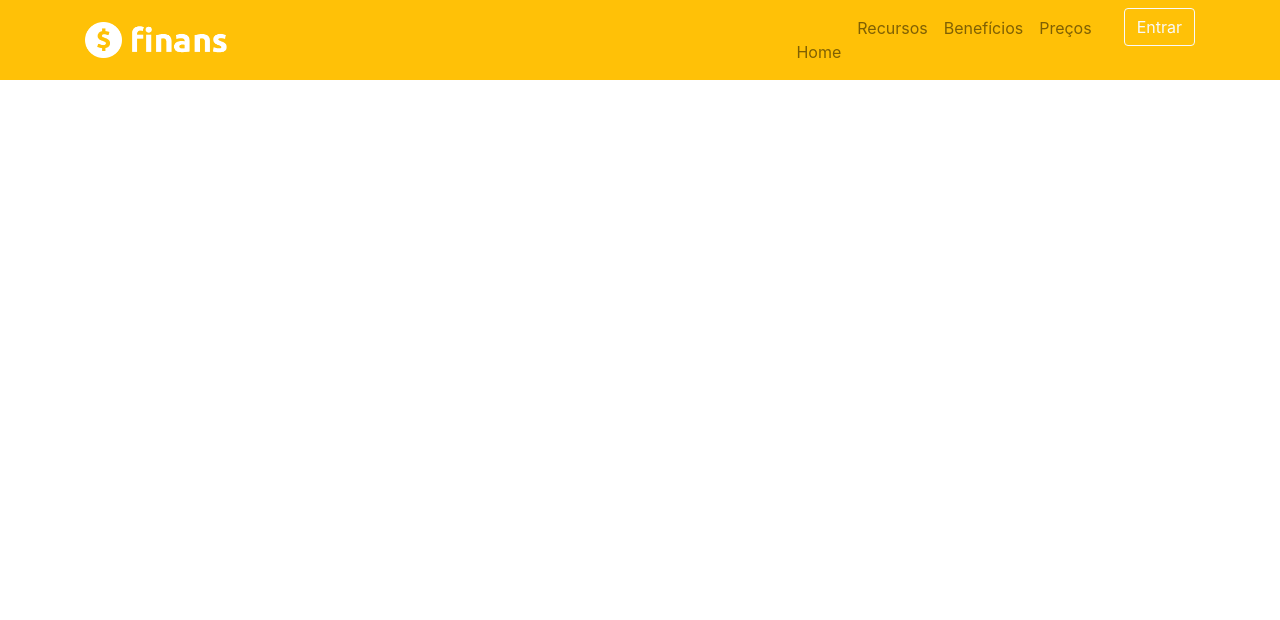
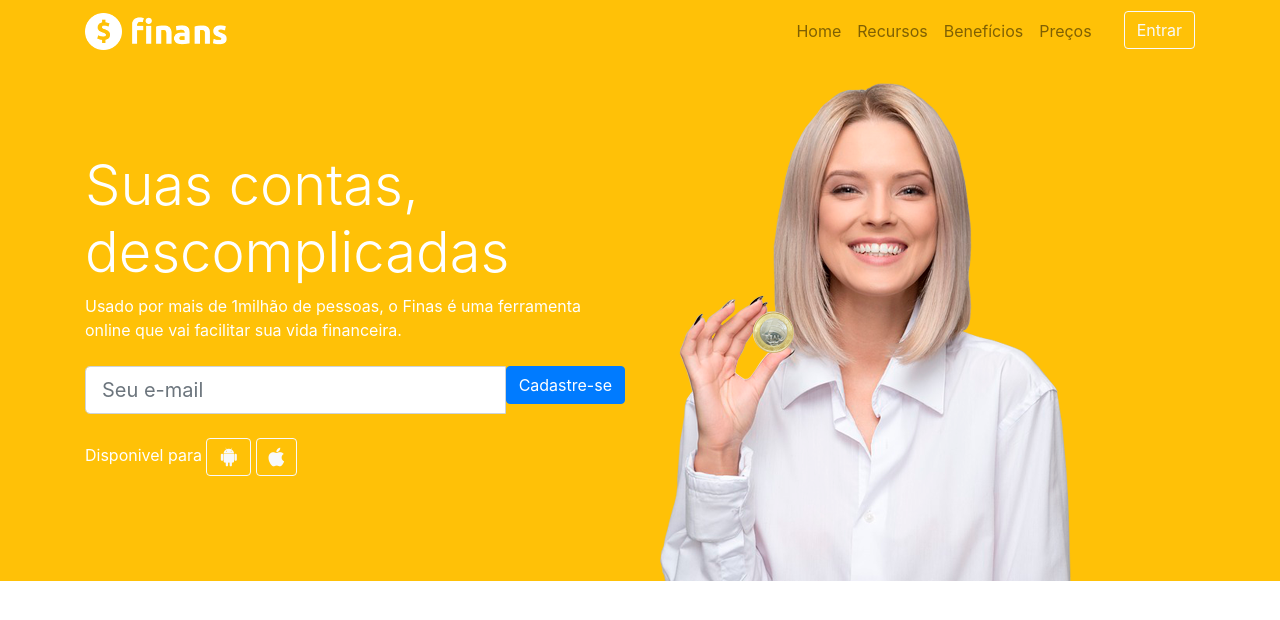
Before and after one commit to Danny-codes/Finans, a plain HTML site: page index.html in a window 1280 px wide. Drawn offline with nearby package versions, Linux system fonts and the light colour scheme.

Commit message:
Concluindo topo da página

```diff
--- a/css/estilos.css
+++ b/css/estilos.css
@@ -0,0 +1,4 @@
+#home{
+    background: #ffc107;
+    color:white
+}
--- a/index.html
+++ b/index.html
@@ -23,7 +23,7 @@
         <div class="container">
           <a href="" class="navbar-brand">
             <img src="img/logo.png" width="142">
-
+          </a>
             <button class="navbar-toggler" data-toggle="collapse" data-target="#nav-principal">
               <span class="navbar-toggler-icon"></span>
             </button>
@@ -45,12 +45,50 @@
                 <li class="nav-item">
                   <a href="" class="btn btn-outline-light ml-4">Entrar</a>
                 </li>
+              </ul>
             </div>
-          </a>
         </div>
       </nav>
 
     </header><!-- fim cabecalho-->
+
+    <section id="home"><!-- Inicio seção home-->
+      <div class="container">
+        <div class="row">
+          <div class="col-md-6 d-flex"><!-- Textos da seção -->
+            <div class="align-self-center">
+              <h1 class="display-4">Suas contas, descomplicadas</h1>
+              <p>
+                Usado por mais de  1milhão de pessoas,  o Finas é uma
+                ferramenta online que vai facilitar sua vida financeira.
+              </p>
+
+              <form class="mt-4 mb-4">
+                <div class="input-group input-group-lg">
+                  <input type="text" placeholder="Seu e-mail" class="form-control">
+                  <div class="input-group-apped">
+                    <button type="button" class="btn btn-primary">Cadastre-se</button>
+                  </div>
+                </div>
+              </form>
+
+              <p>Disponivel para
+                <a href="" class="btn btn-outline-light">
+                  <i class="fab fa-android fa-lg"></i>
+                </a>
+                <a href="" class="btn btn-outline-light">
+                  <i class="fab fa-apple fa-lg"></i>
+                </a>
+              </p>
+
+            </div>
+          </div><!-- Fim textos da seção-->
+          <div class="col-md-6 d-none d-md-block">
+            <img src="img/capa-mulher.png">
+          </div>
+        </div>
+      </div>
+    </section><!-- Fim seção home-->
 
     <!-- JavaScript (Opcional) -->
     <!-- jQuery primeiro, depois Popper.js, depois Bootstrap JS -->
```
